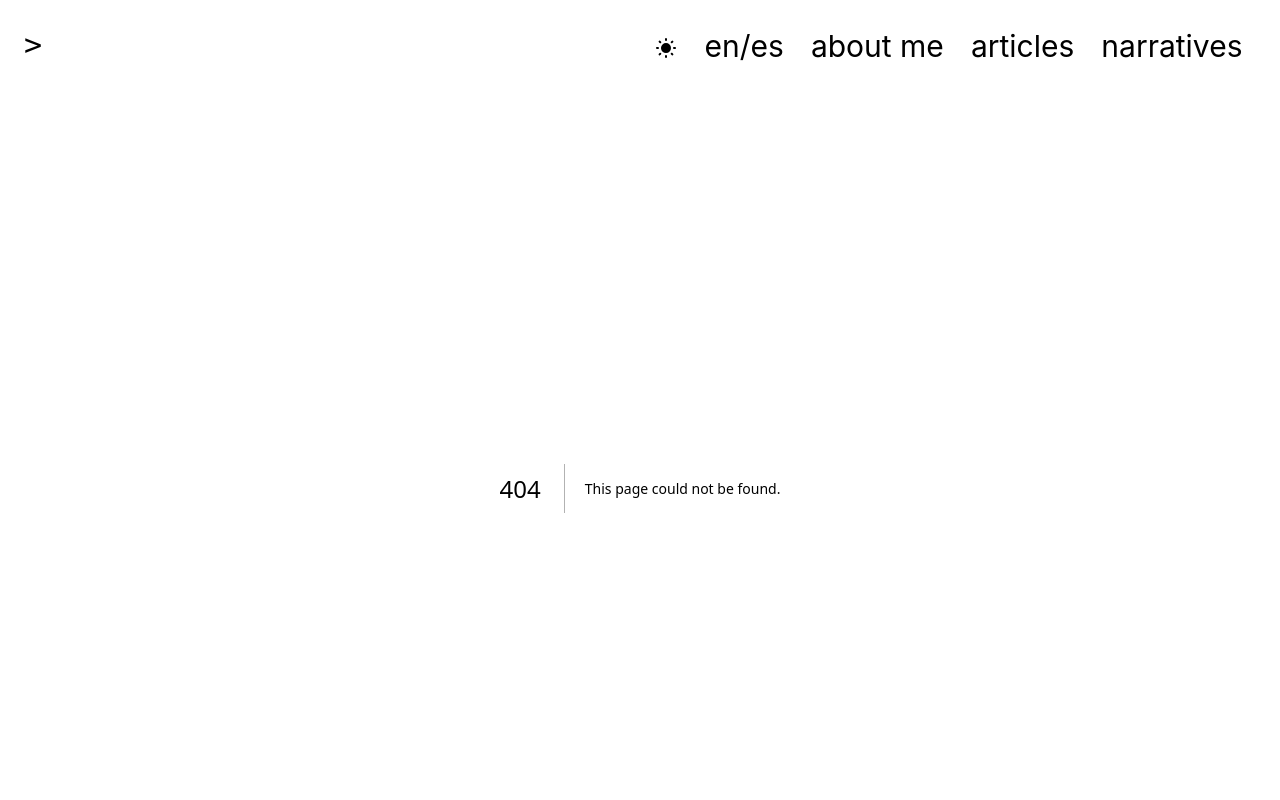
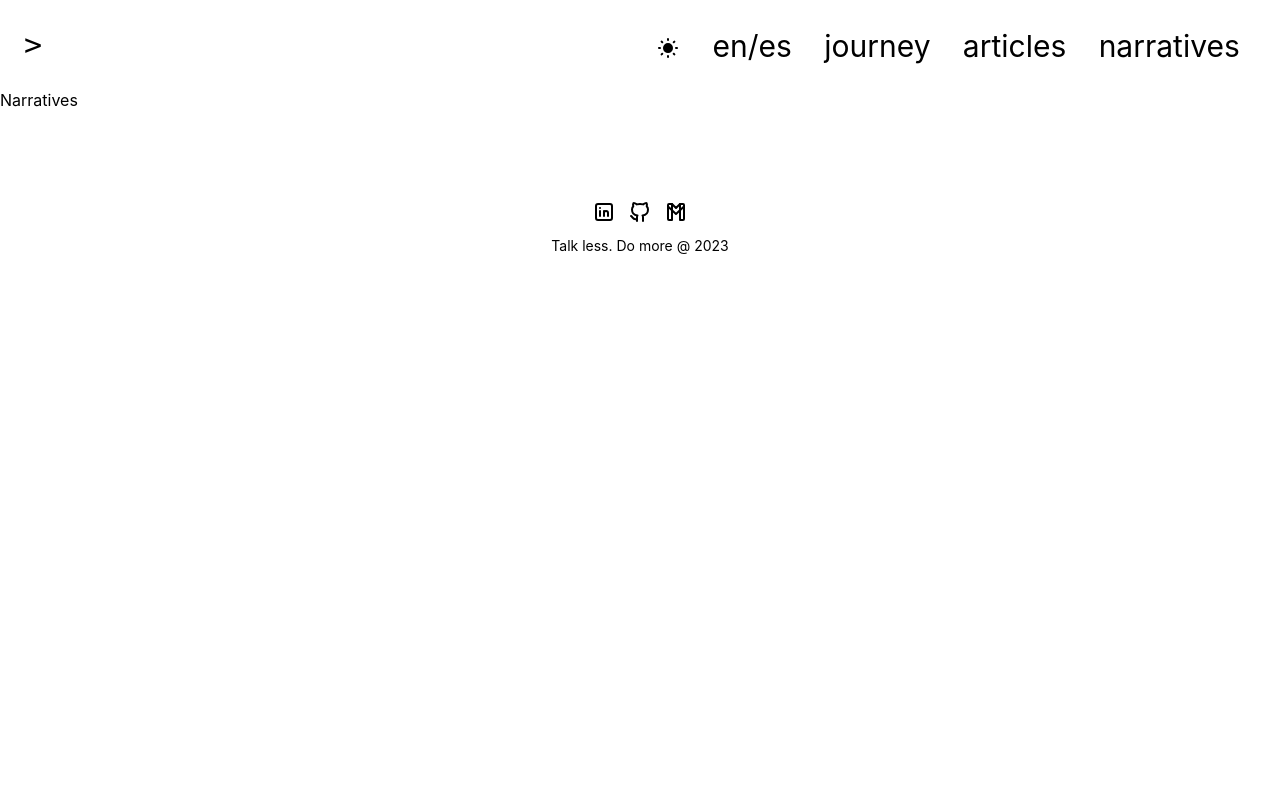
Before and after one commit to retamozo/retamozo, a Next.js app: page /narratives in a window 1280 px wide. Before the commit this address had no page. Shown: the top 800 px of the page. Built offline with nearby package versions, Linux system fonts and the light colour scheme.

Commit message:
💅🏼 changes on site structure

```diff
--- a/src/components/Footer/Footer.tsx
+++ b/src/components/Footer/Footer.tsx
@@ -5,26 +5,44 @@ import {
   IconBrandGmail,
 } from "@tabler/icons-react";
 
+const LINKS = [
+  {
+    href: "https://www.linkedin.com/in/enzoretamozo/",
+    element: <IconBrandLinkedin />,
+    key: "linkedin",
+  },
+  {
+    href: "https://www.github.com/retamozo",
+    element: <IconBrandGithub />,
+    key: "github",
+  },
+  {
+    href: "mailto:eretamozo97@gmail.com?subject=Let's connect&body=Hey Enzo",
+    element: <IconBrandGmail />,
+    key: "email",
+  },
+];
+
 export const Footer = () => {
   return (
-    <footer className="bg-neutrals-100 text-sm h-14">
+    <footer className="mt-20 bg-neutrals-100 text-sm h-14">
       <article className="flex flex-col text-center p-2">
         <div className="text-5xl flex justify-center gap-3 mb-3">
-          <IconBrandLinkedin />
-          <IconBrandGithub />
-          <IconBrandGmail />
+          {LINKS.map(({ element, href, key }) => {
+            return (
+              <a
+                href={href}
+                target="_blank"
+                referrerPolicy="no-referrer"
+                key={key}
+                rel="noreferrer"
+              >
+                {element}
+              </a>
+            );
+          })}
         </div>
-        <p>
-          Made with ♥ by{" "}
-          <a
-            href="https://github.com/retamozo"
-            target="_blank"
-            referrerPolicy="no-referrer"
-            rel="noreferrer"
-          >
-            Enzo Retamozo
-          </a>
-        </p>
+        <p>Talk less. Do more @ {new Date().getFullYear()}</p>
       </article>
     </footer>
   );
--- a/src/components/Navbar/Navbar.tsx
+++ b/src/components/Navbar/Navbar.tsx
@@ -1,79 +1,26 @@
-import React, { Fragment, ReactElement, ReactNode } from "react";
+import React, {
+  Fragment,
+  FunctionComponent,
+  PropsWithChildren,
+  useEffect,
+} from "react";
 import Link from "next/link";
-import {
-  CommandLineIcon,
-  Bars3Icon,
-  XMarkIcon,
-} from "@heroicons/react/20/solid";
-import { ThemeSwitcher } from "../ThemeSwitcher";
+import { Bars3Icon, XMarkIcon } from "@heroicons/react/20/solid";
 import { Disclosure, Transition } from "@headlessui/react";
-import { IconMoonFilled, IconSunFilled } from "@tabler/icons-react";
-
-const LanguageSwitcher = () => <p>en/es</p>;
-
-type NavBarItems = {
-  to: string | undefined;
-  children: ReactNode;
-  key: string;
-};
-
-const LIST: NavBarItems[] = [
-  {
-    to: undefined,
-    key: "theme",
-    children: (
-      <ThemeSwitcher
-        render={({ setTheme, theme }) => {
-          return (
-            <>
-              {theme === "dark" ? (
-                <IconMoonFilled
-                  className="mt-1"
-                  onClick={() => setTheme("light")}
-                />
-              ) : (
-                <IconSunFilled
-                  className="mt-1"
-                  onClick={() => setTheme("dark")}
-                />
-              )}
-            </>
-          );
-        }}
-      />
-    ),
-  },
-  {
-    to: undefined,
-    key: "language",
-    children: <LanguageSwitcher />,
-  },
-  {
-    to: "/about",
-    key: "aboutMe",
-    children: "about me",
-  },
-  {
-    to: "/articles",
-    key: "articles",
-    children: "articles",
-  },
-  {
-    to: "/narratives",
-    key: "narratives",
-    children: "narratives",
-  },
-];
+import { LIST } from "./links";
 
 export const Navbar = () => {
   return (
-    <Disclosure as="header" className="container mx-auto">
+    <Disclosure as="header" className="container mx-auto overscroll-contain">
       {({ open }) => {
-        const backdropFilter = open && "backdrop-filter backdrop-blur-2xl";
+        // Use ui:open tailwind class instead
+        const backdropFilter = open
+          ? "z-10 backdrop-filter backdrop-blur-2xl"
+          : "z-0";
         return (
           <nav className={`p-5 text-2xl lg:text-3xl `}>
             <menu className="flex p-1 justify-between items-center ">
-              <div className={`flex z-${open ? "5" : "10"}`}>
+              <div className="flex z-10">
                 <li>
                   <Link href={"/"} className="flex items-center">
                     <span className="items-center">
@@ -85,7 +32,11 @@ export const Navbar = () => {
               </div>
               <div className="hidden lg:w-1/2 lg:flex lg:justify-around items-center align-middle">
                 {LIST.map(({ key, children, to }) => {
-                  const child = <li className="mt-1">{children}</li>;
+                  const child = (
+                    <li className="mt-1 hover:underline underline-offset-4">
+                      {children}
+                    </li>
+                  );
                   return (
                     <Fragment key={key}>
                       {to ? <Link href={to}>{child}</Link> : child}
@@ -93,15 +44,11 @@ export const Navbar = () => {
                   );
                 })}
               </div>
-              <div className="flex relative lg:hidden z-10 mt-2">
+              <div className="flex relative lg:hidden z-20 mt-2">
                 <li>
                   <Disclosure.Button className="inline-flex justify-center rounded-md focus:outline-none focus:ring-2 focus:ring-inset focus:ring-white">
                     <span className="sr-only">Open main menu</span>
-                    {open ? (
-                      <XMarkIcon className="block h-6 w-6" aria-hidden="true" />
-                    ) : (
-                      <Bars3Icon className="block h-6 w-6" aria-hidden="true" />
-                    )}
+                    <MobileIcon open={open} />
                   </Disclosure.Button>
                 </li>
               </div>
@@ -118,10 +65,20 @@ export const Navbar = () => {
                 >
                   <Disclosure.Panel as="div" className="left-0">
                     {LIST.map(({ key, children, to }) => {
-                      const child = <li className="my-2">{children}</li>;
+                      const child = (
+                        <li className="my-2 underline underline-offset-4">
+                          {children}
+                        </li>
+                      );
                       return (
                         <Fragment key={key}>
-                          {to ? <Link href={to}>{child}</Link> : child}
+                          {to ? (
+                            <Disclosure.Button as={Link} href={to}>
+                              {child}
+                            </Disclosure.Button>
+                          ) : (
+                            child
+                          )}
                         </Fragment>
                       );
                     })}
@@ -135,3 +92,17 @@ export const Navbar = () => {
     </Disclosure>
   );
 };
+
+const MobileIcon: FunctionComponent<PropsWithChildren<{ open: boolean }>> = ({
+  open,
+}) => {
+  useEffect(() => {
+    document.body.style.overflow = open ? "hidden" : "scroll";
+  }, [open]);
+
+  return open ? (
+    <XMarkIcon className="block h-6 w-6" aria-hidden="true" />
+  ) : (
+    <Bars3Icon className="block h-6 w-6" aria-hidden="true" />
+  );
+};
--- /dev/null
+++ b/src/components/Navbar/links.tsx
@@ -0,0 +1,58 @@
+import { IconMoonFilled, IconSunFilled } from "@tabler/icons-react";
+import { ReactNode } from "react";
+import { ThemeSwitcher } from "../ThemeSwitcher";
+const LanguageSwitcher = () => <p>en/es</p>;
+
+type NavBarItems = {
+  to?: string;
+  children: ReactNode;
+  key: string;
+};
+
+export const LIST: NavBarItems[] = [
+  {
+    key: "theme",
+    children: (
+      <ThemeSwitcher
+        render={({ setTheme, theme }) => {
+          return (
+            <>
+              {theme === "dark" ? (
+                <IconMoonFilled
+                  className="mt-1"
+                  onClick={() => {
+                    setTheme("light");
+                  }}
+                />
+              ) : (
+                <IconSunFilled
+                  className="mt-1"
+                  onClick={() => setTheme("dark")}
+                />
+              )}
+            </>
+          );
+        }}
+      />
+    ),
+  },
+  {
+    key: "language",
+    children: <LanguageSwitcher />,
+  },
+  {
+    to: "/journey",
+    key: "myjourney",
+    children: "journey",
+  },
+  {
+    to: "/articles",
+    key: "articles",
+    children: "articles",
+  },
+  {
+    to: "/narratives",
+    key: "narratives",
+    children: "narratives",
+  },
+];
--- a/src/components/UsefulLinks/UsefulLinks.tsx
+++ /dev/null
@@ -1,18 +0,0 @@
-import Link from "next/link";
-import React from "react";
-
-export const UsefulLinks = () => {
-  return (
-    <ul>
-      <li>
-        <Link href={"/about-me"}>About me</Link>
-      </li>
-      <li>
-        <Link href={"/articles"}>Articles</Link>
-      </li>
-      <li>
-        <Link href={"/articles"}> Narratives (non tech)</Link>
-      </li>
-    </ul>
-  );
-};
--- a/src/components/UsefulLinks/index.ts
+++ /dev/null
@@ -1 +0,0 @@
-export { UsefulLinks } from "./UsefulLinks";
--- a/src/components/index.ts
+++ b/src/components/index.ts
@@ -4,4 +4,3 @@ export { Hero } from "./Hero";
 export { Navbar } from "./Navbar";
 export { ThemeSwitcher } from "./ThemeSwitcher";
 export { Toggle } from "./Toggle";
-export { UsefulLinks } from "./UsefulLinks";
--- a/src/layouts/v1/Base/Layout.tsx
+++ b/src/layouts/v1/Base/Layout.tsx
@@ -1,11 +1,12 @@
 import React, { FunctionComponent, PropsWithChildren } from "react";
 import { Navbar, Footer } from "@/components";
+import { motion, Variants } from "framer-motion";
 
 const Layout: FunctionComponent<PropsWithChildren> = ({ children }) => {
   return (
     <>
       <Navbar />
-      <main className="">{children}</main>
+      {children}
       <Footer />
     </>
   );
--- /dev/null
+++ b/src/pages/journey.tsx
@@ -0,0 +1,7 @@
+import React from "react";
+
+const Journey = () => {
+  return <div>hi</div>;
+};
+
+export default Journey;
--- /dev/null
+++ b/src/pages/narratives/index.tsx
@@ -0,0 +1,7 @@
+import React from "react";
+
+const Narratives = () => {
+  return <div>Narratives</div>;
+};
+
+export default Narratives;
```
